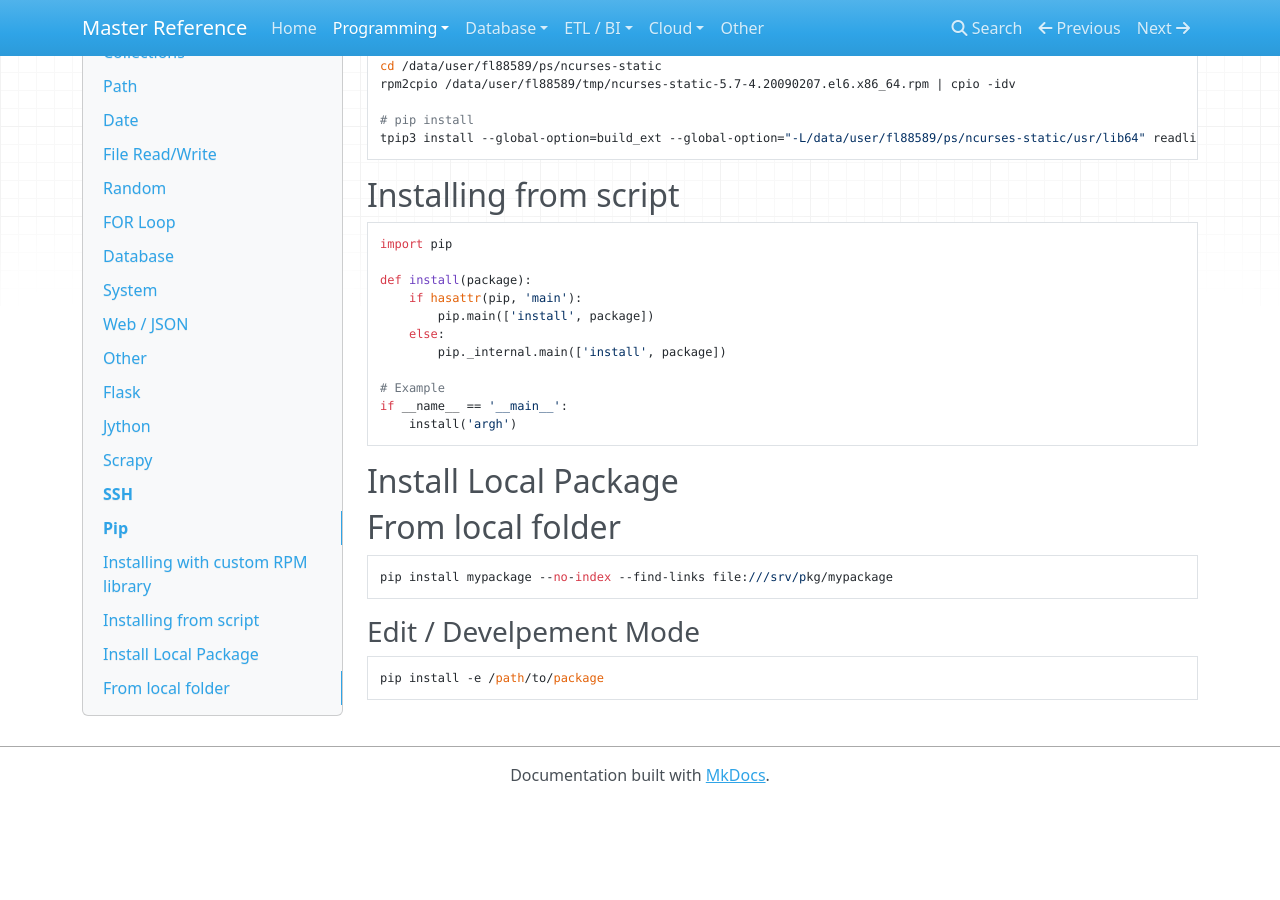
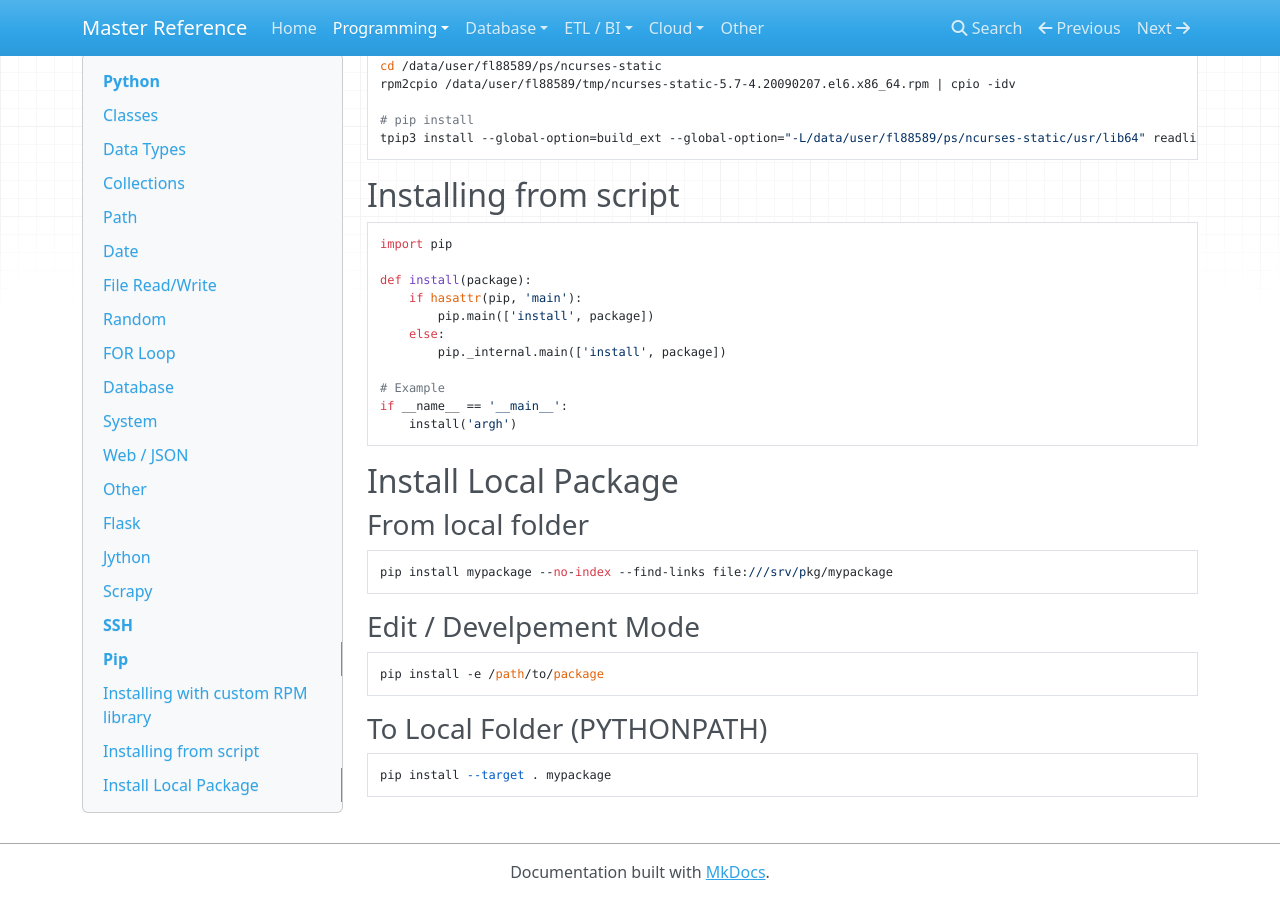
Before and after one commit to flarco/ref-docs, an MkDocs documentation site: the page built from docs/programming/python.md, in a window 1280 px wide and 900 px high, scrolled down 47177 px. Built offline with MkDocs 1.6.1, drawn with Linux system fonts in a browser that asks for light colours; nearby versions of some CDN libraries; old or Windows-style settings are respelled for this version of MkDocs; before the commit the page ends 47980 px from its top, so only the background shows below that.

Commit message:
Update python.md

````diff
--- a/docs/programming/python.md
+++ b/docs/programming/python.md
@@ -2611,7 +2611,7 @@
 
 ## Install Local Package
 
-## From local folder
+### From local folder
 
 ```
 pip install mypackage --no-index --find-links file:///srv/pkg/mypackage
@@ -2622,3 +2622,8 @@
 ```
 pip install -e /path/to/package
 ```
+
+### To Local Folder (PYTHONPATH)
+```
+pip install --target . mypackage
+```
````
